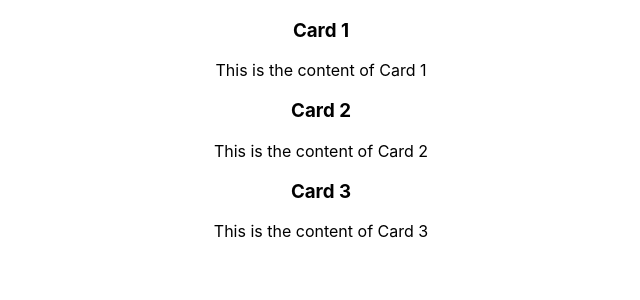
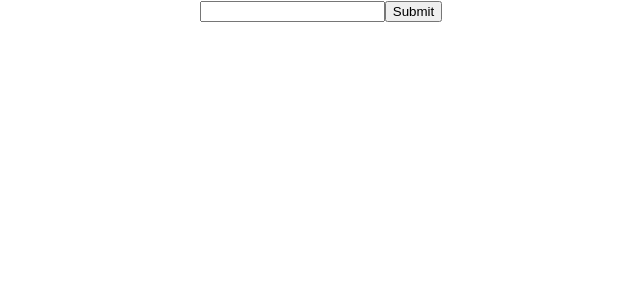
Before and after one commit to KasunUdaraWaththeHewa/RAD-Practicals, a React (Create React App) app in the folder labsheet 06/labsheet/: page / in a window 1280 px wide. Shown: the top 300 px of the page, without its empty margins (319-959 px from the left). Built offline with nearby package versions, Linux system fonts and the light colour scheme.

Commit message:
Form Done

```diff
--- a/labsheet 06/labsheet/src/App.js
+++ b/labsheet 06/labsheet/src/App.js
@@ -5,12 +5,13 @@ import Toggle from './Toggle';
 import Timer from './Timer';
 import TodoList, { todos } from './TodoList';
 import CardList from './CardList';
+import Form from './Form';
 
 
 function App() {
   return (
     <div className="App">
-      <CardList />
+      <Form />
     </div>
   );
 }
--- /dev/null
+++ b/labsheet 06/labsheet/src/Form.js
@@ -0,0 +1,22 @@
+import React, { useState } from 'react';
+
+const Form = () => {
+  const [inputValue, setInputValue] = useState('');
+
+  const handleInputChange = (event) => {
+    setInputValue(event.target.value);
+  };
+
+  const handleButtonClick = () => {
+    alert(`Value entered: ${inputValue}`);
+  };
+
+  return (
+    <div>
+      <input type="text" value={inputValue} onChange={handleInputChange} />
+      <button onClick={handleButtonClick}>Submit</button>
+    </div>
+  );
+};
+
+export default Form;
```
